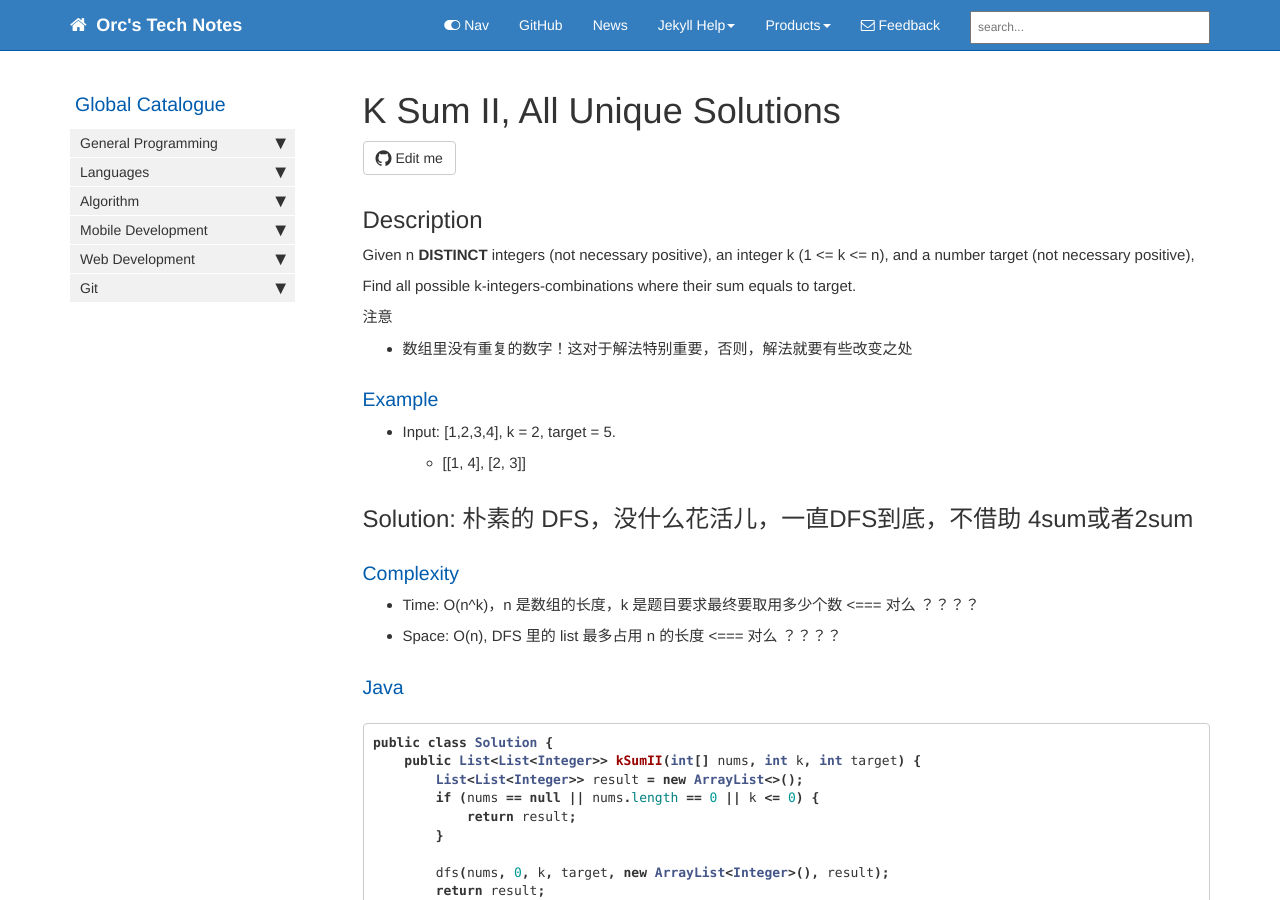
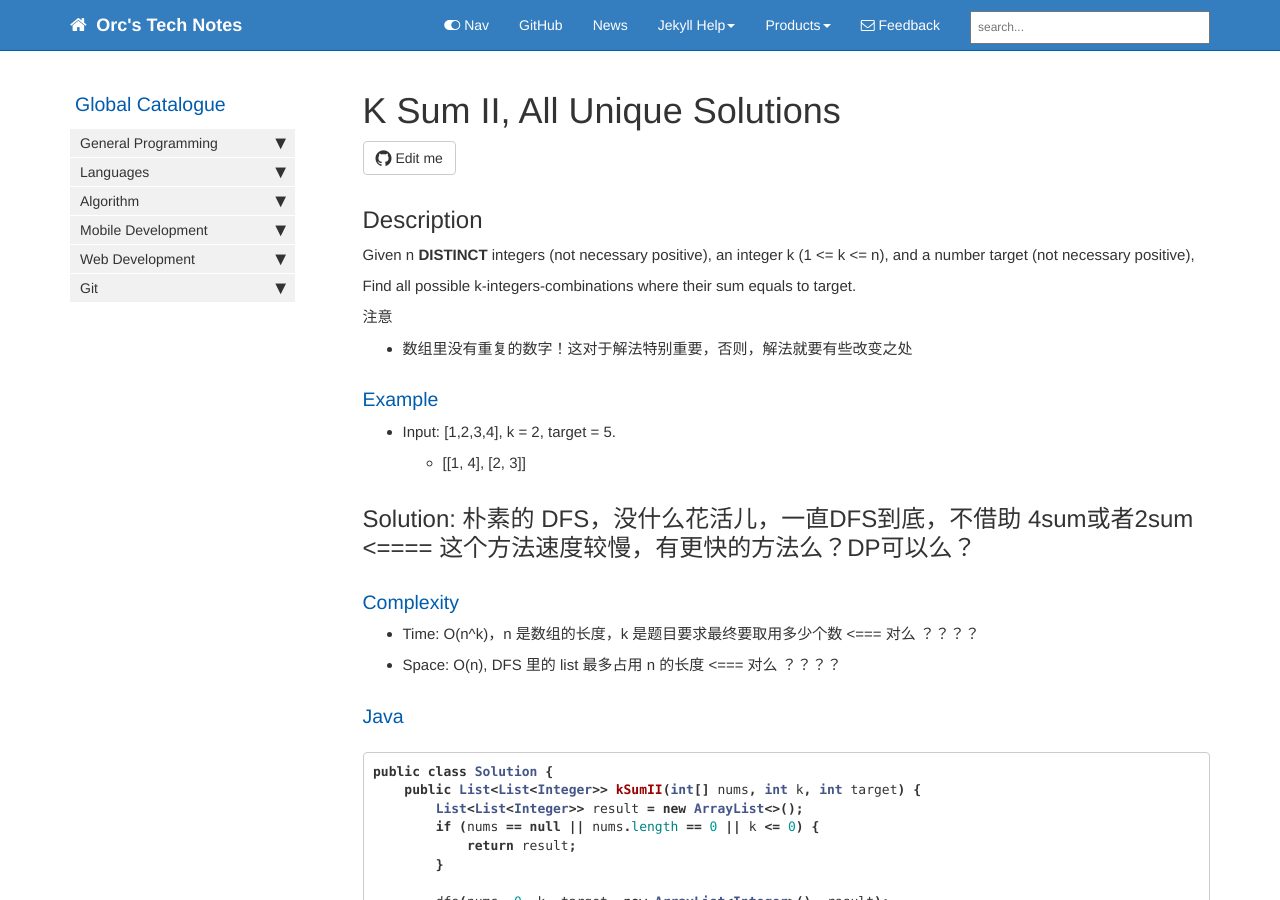
Before and after one commit to HungryOrc/hungryorc.github.io, a Jekyll site: the page built from pages/algorithm/algorithm_k_sum_all_unique_solutions.md, in a window 1280 px wide and 900 px high. Built offline with Jekyll 4.4.1, drawn with Linux system fonts in a browser that asks for light colours; nearby versions of some CDN libraries; comment, search, counter and statistics services are not loaded.

Commit message:
Update algorithm_k_sum_all_unique_solutions.md

```diff
--- a/pages/algorithm/algorithm_k_sum_all_unique_solutions.md
+++ b/pages/algorithm/algorithm_k_sum_all_unique_solutions.md
@@ -22,7 +22,7 @@ Find all possible k-integers-combinations where their sum equals to target.
 * Input: [1,2,3,4], k = 2, target = 5.
   * [[1, 4], [2, 3]]
 
-## Solution: 朴素的 DFS，没什么花活儿，一直DFS到底，不借助 4sum或者2sum
+## Solution: 朴素的 DFS，没什么花活儿，一直DFS到底，不借助 4sum或者2sum <==== 这个方法速度较慢，有更快的方法么？DP可以么？
 
 ### Complexity
 * Time: O(n^k)，n 是数组的长度，k 是题目要求最终要取用多少个数 <=== 对么 ？？？？
```
